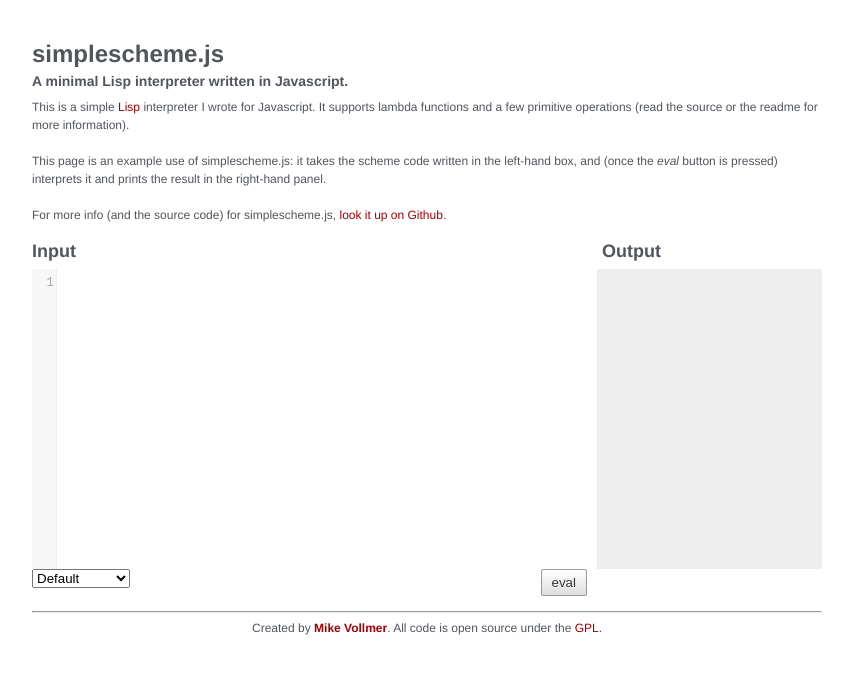
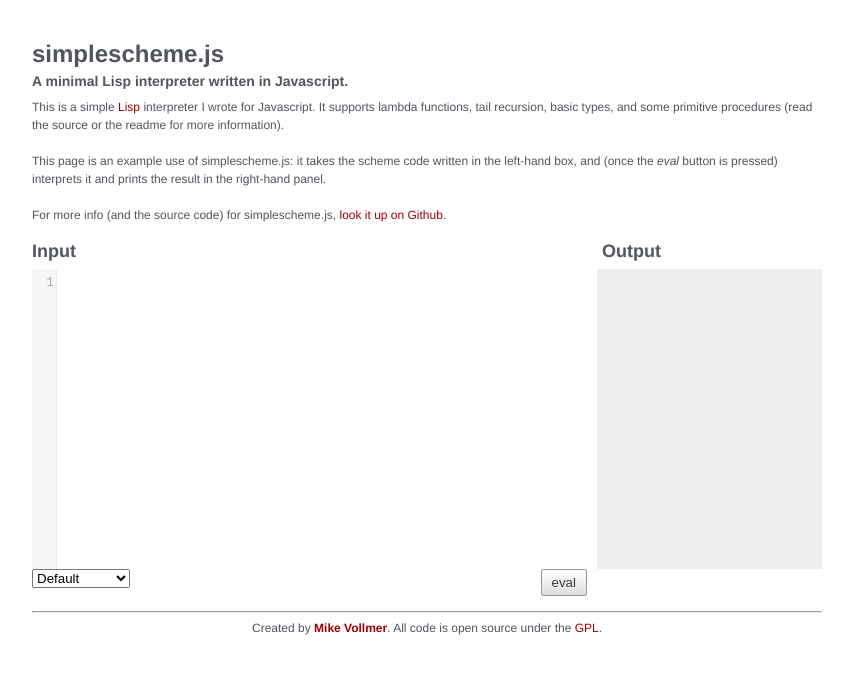
Before and after one commit to vollmerm/simplescheme.js, a plain HTML site: page index.html in a window 1280 px wide. Shown: the whole page, without its empty margins (213-1066 px from the left). Drawn offline with nearby package versions, Linux system fonts and the light colour scheme; no server answers; files whose address does not match are found by name.

Commit message:
formatted simplescheme.js and added new changes to indes.html

```diff
--- a/index.html
+++ b/index.html
@@ -37,8 +37,9 @@
       <h3>A minimal Lisp interpreter written in Javascript.</h3>
       <p>This is a simple <a href="http://en.wikipedia.org/wiki/Lisp_%28programming_language%29">Lisp</a>
 	  interpreter I wrote for Javascript.
-      It supports lambda functions and a few primitive operations
-      (read the source or the readme for more information).</p>
+      It supports lambda functions, tail recursion, basic types,
+      and some primitive procedures (read the source or the readme
+      for more information).</p>
       <p>This page is an example use of simplescheme.js: it takes
       the scheme code written in the left-hand box, and (once the
       <em>eval</em> button is pressed) interprets it and prints the
```
